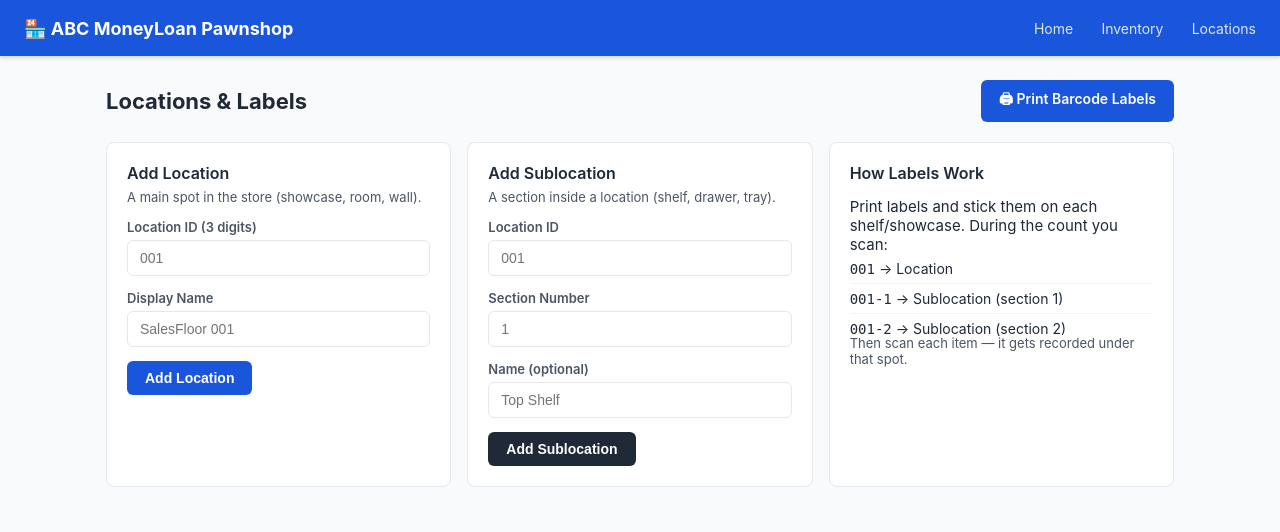
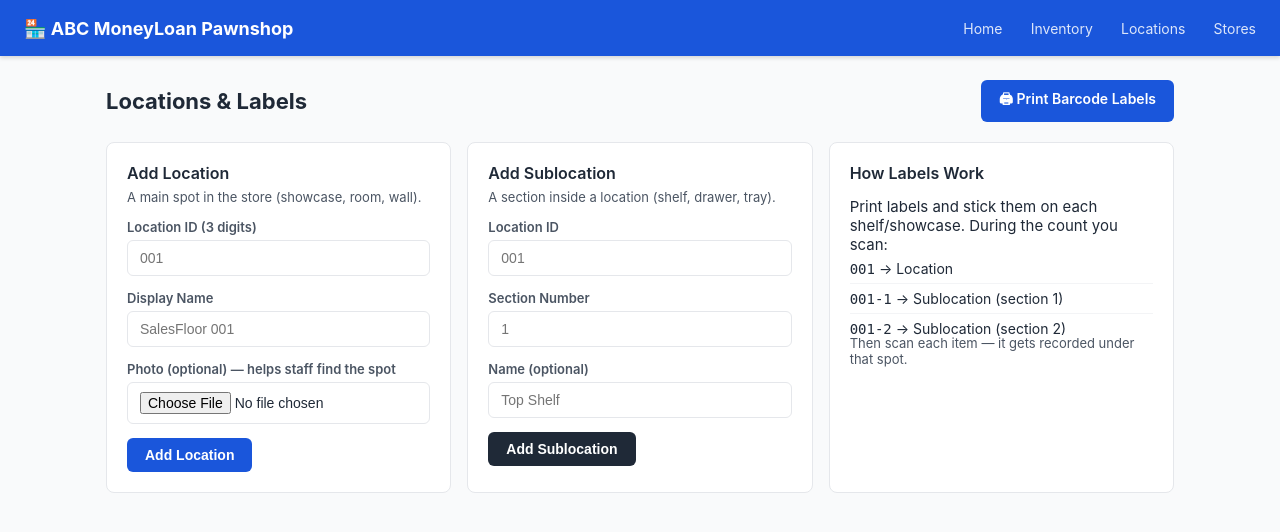
Before and after one commit to Globalcsnj/ABC, a FastAPI app: page /locations in a window 1280 px wide. Shown: the top 532 px of the page. Run offline with FastAPI, Linux system fonts and the light colour scheme; data that the repository does not hold is empty.

Commit message:
Add stores, location photos, duplicate-scan guard, findings, desktop shortcut
- Stores: seed "ABC Money Loan", manage stores (add/edit/delete), and pick
  the store when starting a count; report shows the store name
- Location photos: optional image upload per location, shown as a thumbnail
  on the Locations page to help staff find the spot (served from /uploads)
- Duplicate scans: scanning the same barcode twice in a count is skipped
  with a "already scanned" notice instead of double-counting
- Findings: items scanned but not on the list are collected into a
  "Findings for Future Research" section on the report
- Desktop shortcut: create-desktop-shortcut.bat makes an "ABC Inventory"
  desktop icon; start.bat now auto-opens the browser

DB migration adds stores table, audit_sessions.store_id, locations.photo.

Co-Authored-By: Claude Opus 4.8 <noreply@anthropic.com>
Claude-Session: https://claude.ai/code/session_01Lr1B6Gh6FS8zHCKynD163V

```diff
--- a/app/database.py
+++ b/app/database.py
@@ -75,7 +75,18 @@ async def init_db():
             );
 
             CREATE INDEX IF NOT EXISTS idx_items_barcode ON items(barcode);
+
+            CREATE TABLE IF NOT EXISTS stores (
+                id INTEGER PRIMARY KEY AUTOINCREMENT,
+                name TEXT NOT NULL,
+                created_at TIMESTAMP DEFAULT CURRENT_TIMESTAMP
+            );
         """)
+
+        # Seed the default store if none exist
+        async with db.execute("SELECT COUNT(*) FROM stores") as cur:
+            if (await cur.fetchone())[0] == 0:
+                await db.execute("INSERT INTO stores (name) VALUES (?)", ("ABC Money Loan",))
 
         # Migrations: add columns to existing databases if missing
         async with db.execute("PRAGMA table_info(audit_sessions)") as cur:
@@ -84,5 +95,12 @@ async def init_db():
             await db.execute("ALTER TABLE audit_sessions ADD COLUMN source TEXT DEFAULT ''")
         if "categories" not in cols:
             await db.execute("ALTER TABLE audit_sessions ADD COLUMN categories TEXT DEFAULT ''")
+        if "store_id" not in cols:
+            await db.execute("ALTER TABLE audit_sessions ADD COLUMN store_id INTEGER")
+
+        async with db.execute("PRAGMA table_info(locations)") as cur:
+            loc_cols = {row[1] for row in await cur.fetchall()}
+        if "photo" not in loc_cols:
+            await db.execute("ALTER TABLE locations ADD COLUMN photo TEXT DEFAULT ''")
 
         await db.commit()
--- a/app/main.py
+++ b/app/main.py
@@ -21,8 +21,12 @@ async def lifespan(app: FastAPI):
     yield
 
 
+UPLOAD_DIR = os.path.join(BASE_DIR, "data", "uploads")
+os.makedirs(UPLOAD_DIR, exist_ok=True)
+
 app = FastAPI(lifespan=lifespan, title="ABC Pawnshop Inventory")
 app.mount("/static", StaticFiles(directory=os.path.join(BASE_DIR, "static")), name="static")
+app.mount("/uploads", StaticFiles(directory=UPLOAD_DIR), name="uploads")
 templates = Jinja2Templates(directory=os.path.join(BASE_DIR, "templates"))
 
 
@@ -133,9 +137,17 @@ async def report_page(request: Request, session_id: int, db=Depends(get_db)):
     found_count = sum(1 for s in scans if s["match_status"] == "found")
     unknown_count = sum(1 for s in scans if s["match_status"] == "unknown")
 
+    store_name = ""
+    sess_store = session["store_id"] if "store_id" in session.keys() else None
+    if sess_store:
+        async with db.execute("SELECT name FROM stores WHERE id=?", (sess_store,)) as cur:
+            row = await cur.fetchone()
+            store_name = row["name"] if row else ""
+
     return templates.TemplateResponse("report.html", {
         "request": request,
         "session": session,
+        "store_name": store_name,
         "scans": scans,
         "summary": summary,
         "missing": missing,
@@ -217,11 +229,14 @@ async def new_count_page(request: Request, db=Depends(get_db)):
         categories = [dict(r) for r in await cur.fetchall()]
     async with db.execute("SELECT COUNT(*) as cnt FROM items") as cur:
         total = (await cur.fetchone())["cnt"]
+    async with db.execute("SELECT * FROM stores ORDER BY id") as cur:
+        stores = await cur.fetchall()
     return templates.TemplateResponse("new_count.html", {
         "request": request,
         "lists": lists,
         "categories": categories,
         "total": total,
+        "stores": stores,
     })
 
 
@@ -245,16 +260,54 @@ async def create_session(
     name: str = Form(...),
     source: str = Form(default=""),
     categories: list[str] = Form(default=[]),
+    store_id: str = Form(default=""),
     db=Depends(get_db)
 ):
     cats = ",".join(c for c in categories if c)
+    store = int(store_id) if store_id.isdigit() else None
     async with db.execute(
-        "INSERT INTO audit_sessions (name, source, categories) VALUES (?, ?, ?)",
-        (name, source, cats)
+        "INSERT INTO audit_sessions (name, source, categories, store_id) VALUES (?, ?, ?, ?)",
+        (name, source, cats, store)
     ) as cur:
         session_id = cur.lastrowid
     await db.commit()
     return RedirectResponse(f"/audit/{session_id}", status_code=303)
+
+
+@app.get("/stores", response_class=HTMLResponse)
+async def stores_page(request: Request, db=Depends(get_db)):
+    async with db.execute("""
+        SELECT s.*, COUNT(a.id) as count_sessions
+        FROM stores s LEFT JOIN audit_sessions a ON a.store_id = s.id
+        GROUP BY s.id ORDER BY s.id
+    """) as cur:
+        stores = await cur.fetchall()
+    return templates.TemplateResponse("stores.html", {"request": request, "stores": stores})
+
+
+@app.post("/api/stores")
+async def create_store(name: str = Form(...), db=Depends(get_db)):
+    name = name.strip()
+    if name:
+        await db.execute("INSERT INTO stores (name) VALUES (?)", (name,))
+        await db.commit()
+    return RedirectResponse("/stores", status_code=303)
+
+
+@app.post("/api/stores/{store_id}/rename")
+async def rename_store(store_id: int, name: str = Form(...), db=Depends(get_db)):
+    name = name.strip()
+    if name:
+        await db.execute("UPDATE stores SET name=? WHERE id=?", (name, store_id))
+        await db.commit()
+    return RedirectResponse("/stores", status_code=303)
+
+
+@app.post("/api/stores/{store_id}/delete")
+async def delete_store(store_id: int, db=Depends(get_db)):
+    await db.execute("DELETE FROM stores WHERE id=?", (store_id,))
+    await db.commit()
+    return RedirectResponse("/stores", status_code=303)
 
 
 @app.post("/api/sessions/{session_id}/close")
@@ -332,6 +385,22 @@ async def process_scan(
     # ── Item scan ─────────────────────────────────────────────────────────────
     if not current_location:
         return JSONResponse({"type": "error", "message": "⚠️ Scan a location first (e.g. 001)"}, status_code=400)
+
+    # Prevent duplicate scans of the same item within this count
+    async with db.execute(
+        "SELECT location_id, sublocation_id FROM audit_scans WHERE session_id = ? AND barcode = ?",
+        (session_id, code)
+    ) as cur:
+        existing = await cur.fetchone()
+    if existing:
+        where = existing["location_id"] or "?"
+        if existing["sublocation_id"]:
+            where = existing["sublocation_id"]
+        return JSONResponse({
+            "type": "duplicate",
+            "barcode": code,
+            "message": f"🔁 Already scanned in this count (at {where}) — skipped",
+        })
 
     # Lookup by barcode in items table
     async with db.execute(
@@ -543,11 +612,33 @@ async def generate_barcode(code: str, height: int = 40, text: int = 1, mw: float
 
 
 @app.post("/api/locations")
-async def create_location(location_id: str = Form(...), name: str = Form(...), db=Depends(get_db)):
-    await db.execute(
-        "INSERT OR REPLACE INTO locations (id, name) VALUES (?, ?)",
-        (location_id.upper(), name)
-    )
+async def create_location(
+    location_id: str = Form(...),
+    name: str = Form(...),
+    photo: UploadFile = File(default=None),
+    db=Depends(get_db)
+):
+    location_id = location_id.upper()
+    photo_name = ""
+    if photo is not None and photo.filename:
+        ext = os.path.splitext(photo.filename)[1].lower()
+        if ext in (".jpg", ".jpeg", ".png", ".gif", ".webp"):
+            photo_name = f"loc_{location_id}{ext}"
+            with open(os.path.join(UPLOAD_DIR, photo_name), "wb") as f:
+                f.write(await photo.read())
+
+    if photo_name:
+        await db.execute(
+            "INSERT OR REPLACE INTO locations (id, name, photo) VALUES (?, ?, ?)",
+            (location_id, name, photo_name)
+        )
+    else:
+        # Preserve existing photo if updating without a new upload
+        await db.execute(
+            """INSERT INTO locations (id, name, photo) VALUES (?, ?, '')
+               ON CONFLICT(id) DO UPDATE SET name=excluded.name""",
+            (location_id, name)
+        )
     await db.commit()
     return RedirectResponse("/locations", status_code=303)
 
--- a/static/css/style.css
+++ b/static/css/style.css
@@ -134,6 +134,9 @@ body {
 .feedback-sublocation { color: #7c3aed; }
 .feedback-item { color: var(--success); }
 .feedback-error { color: var(--danger); }
+.feedback-duplicate { color: #b45309; }
+.loc-photo { width: 54px; height: 40px; object-fit: cover; border-radius: 4px; border: 1px solid var(--gray-200); }
+.no-photo { color: var(--gray-400); }
 
 /* Scan list */
 .scan-list { display: flex; flex-direction: column; gap: 6px; max-height: 380px; overflow-y: auto; }
--- a/templates/base.html
+++ b/templates/base.html
@@ -13,6 +13,7 @@
             <a href="/">Home</a>
             <a href="/inventory">Inventory</a>
             <a href="/locations">Locations</a>
+            <a href="/stores">Stores</a>
         </div>
     </nav>
     <main class="container">
--- a/templates/locations.html
+++ b/templates/locations.html
@@ -10,7 +10,7 @@
     <div class="card">
         <h2>Add Location</h2>
         <p class="card-subtitle">A main spot in the store (showcase, room, wall).</p>
-        <form method="POST" action="/api/locations">
+        <form method="POST" action="/api/locations" enctype="multipart/form-data">
             <div class="form-group">
                 <label>Location ID (3 digits)</label>
                 <input type="text" name="location_id" placeholder="001" pattern="\d{3}" required>
@@ -18,6 +18,10 @@
             <div class="form-group">
                 <label>Display Name</label>
                 <input type="text" name="name" placeholder="SalesFloor 001" required>
+            </div>
+            <div class="form-group">
+                <label>Photo (optional) — helps staff find the spot</label>
+                <input type="file" name="photo" accept="image/*">
             </div>
             <button type="submit" class="btn btn-primary">Add Location</button>
         </form>
@@ -60,11 +64,18 @@
     <h2>Locations</h2>
     <table class="table">
         <thead>
-            <tr><th>Barcode</th><th>ID</th><th>Name</th><th>Sublocations</th><th>Actions</th></tr>
+            <tr><th>Photo</th><th>Barcode</th><th>ID</th><th>Name</th><th>Sublocations</th><th>Actions</th></tr>
         </thead>
         <tbody>
             {% for loc in locations %}
             <tr>
+                <td>
+                    {% if loc.photo %}
+                    <a href="/uploads/{{ loc.photo }}" target="_blank">
+                        <img src="/uploads/{{ loc.photo }}" alt="photo" class="loc-photo">
+                    </a>
+                    {% else %}<span class="no-photo">—</span>{% endif %}
+                </td>
                 <td>
                     <img src="/barcode/{{ loc.id }}?height=28&text=0" alt="{{ loc.id }}" class="barcode-thumb">
                 </td>
```
Also changed, not shown: templates/new_count.html (+15 -3 lines), templates/report.html (+25 -4 lines), templates/stores.html (added, +65 -0 lines), 3 other files.
